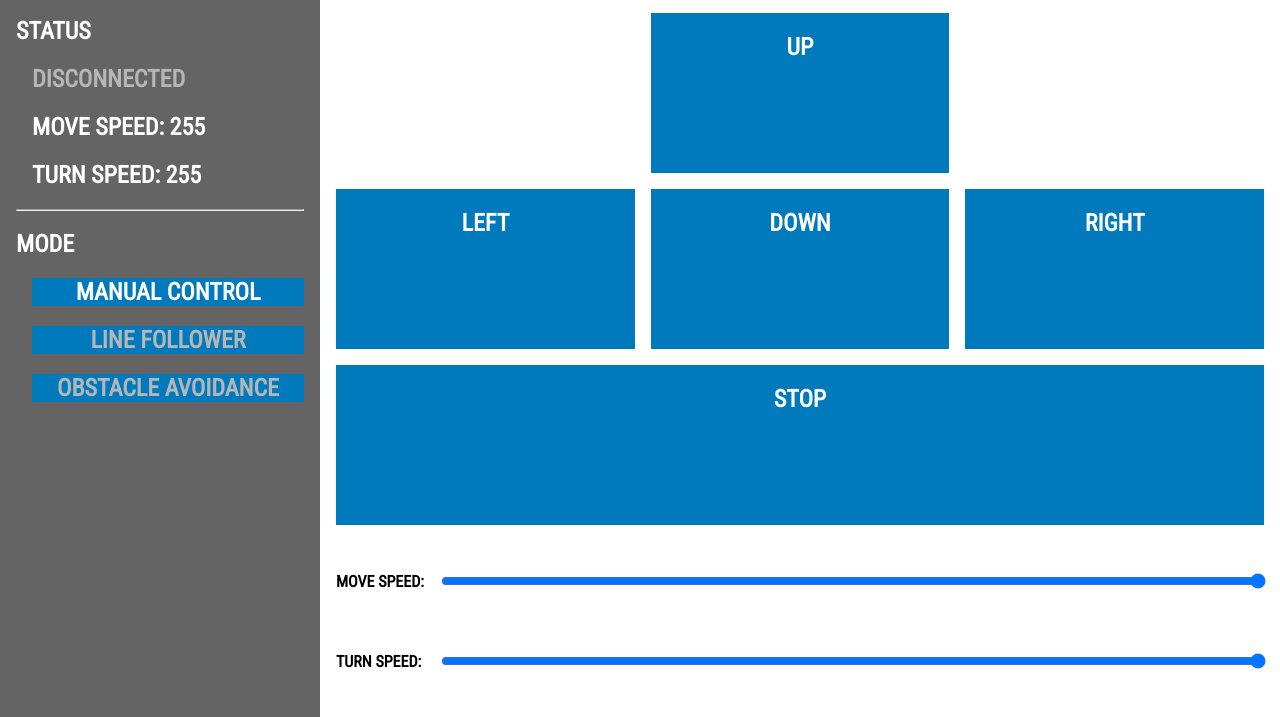
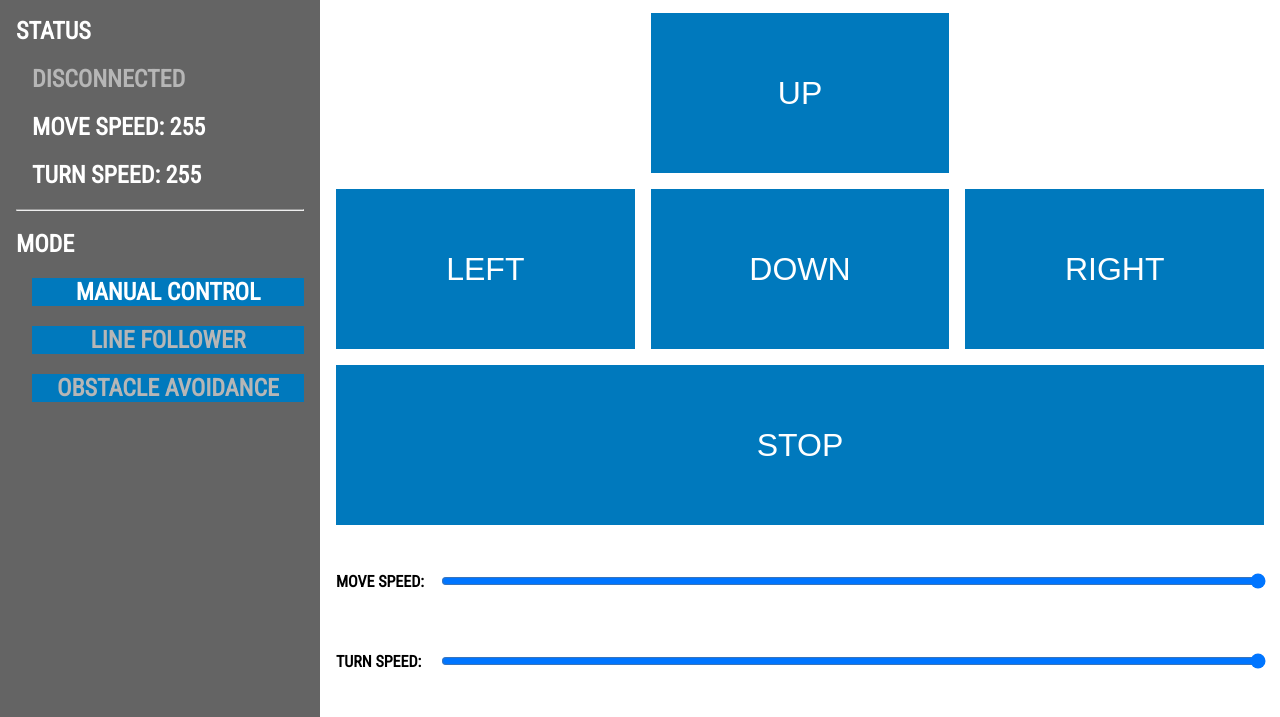
Before and after one commit to murtada58/RobotCarApp, a plain HTML site: page index.html in a window 1280 px wide. Shown: the part 83-800 px from the top of the page. Drawn offline with nearby package versions, Linux system fonts and the light colour scheme.

Commit message:
tried to fix buttons

```diff
--- a/index.html
+++ b/index.html
@@ -38,11 +38,11 @@
         </section>
 
         <main id="control">
-            <div class="move-buttons" id="UP" onmousedown="sendData('W\n')" onmouseup="sendData('P\n')"><h2>UP</h2></div>
-            <div class="move-buttons" id="LEFT" onmousedown="sendData('A\n')" onmouseup="sendData('P\n')"><h2>LEFT</h2></div>
-            <div class="move-buttons" id="DOWN" onmousedown="sendData('S\n')" onmouseup="sendData('P\n')"><h2>DOWN</h2></div>
-            <div class="move-buttons" id="RIGHT" onmousedown="sendData('D\n')" onmouseup="sendData('P\n')"><h2>RIGHT</h2></div>
-            <div class="move-buttons" id="STOP" onmousedown="sendData('P\n')"><h2>STOP</h2></div>
+            <button class="move-buttons" id="UP" onmousedown="sendData('W\n')" onmouseup="sendData('P\n')">UP</button>
+            <button class="move-buttons" id="LEFT" onmousedown="sendData('A\n')" onmouseup="sendData('P\n')">LEFT</button>
+            <button class="move-buttons" id="DOWN" onmousedown="sendData('S\n')" onmouseup="sendData('P\n')">DOWN</button>
+            <button class="move-buttons" id="RIGHT" onmousedown="sendData('D\n')" onmouseup="sendData('P\n')">RIGHT</button>
+            <button class="move-buttons" id="STOP" onmousedown="sendData('P\n')">STOP</button>
             <div class="slidecontainer">
                 <h2 id="move-speed-label">MOVE SPEED:</h2>
                 <input type="range" min="0" max="255" value="255" class="slider" id="move-speed">
--- a/styles.scss
+++ b/styles.scss
@@ -96,6 +96,9 @@ body {
     text-align: center;
     display: inline-block;
     background-color: #0079BD;
+    border: none;
+    color: #FFFFFF;
+    font-size: 2em;
 }
 
 .move-buttons:hover {
```
Also changed, not shown: styles.css, 1 other file.
